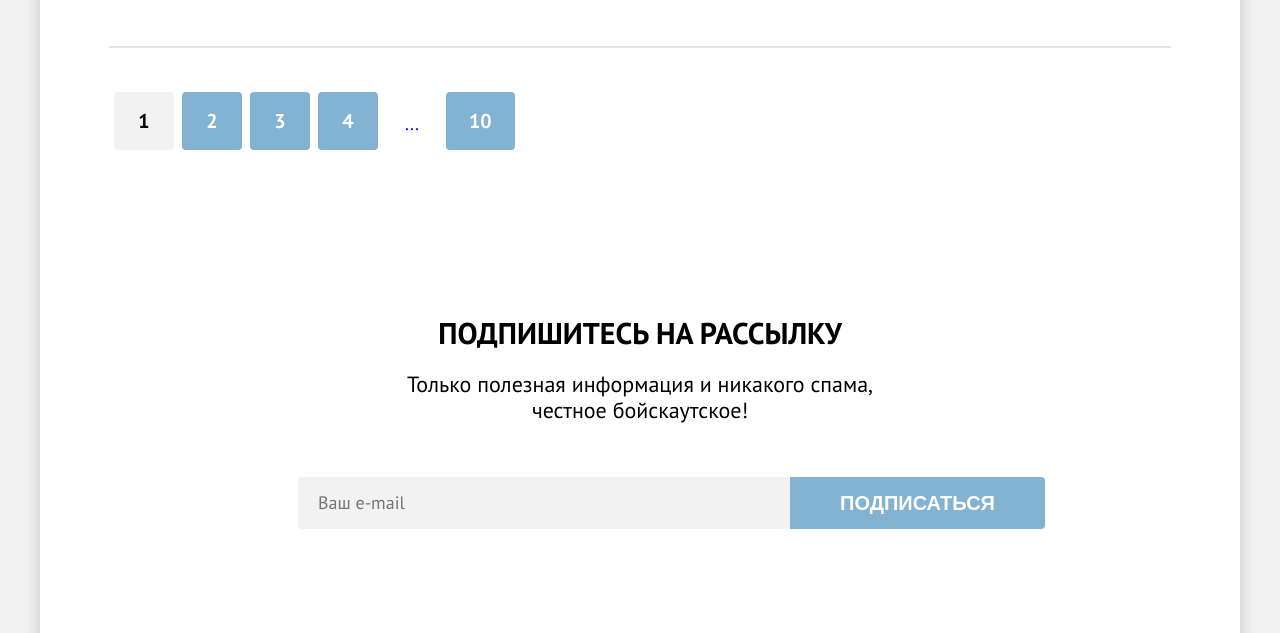
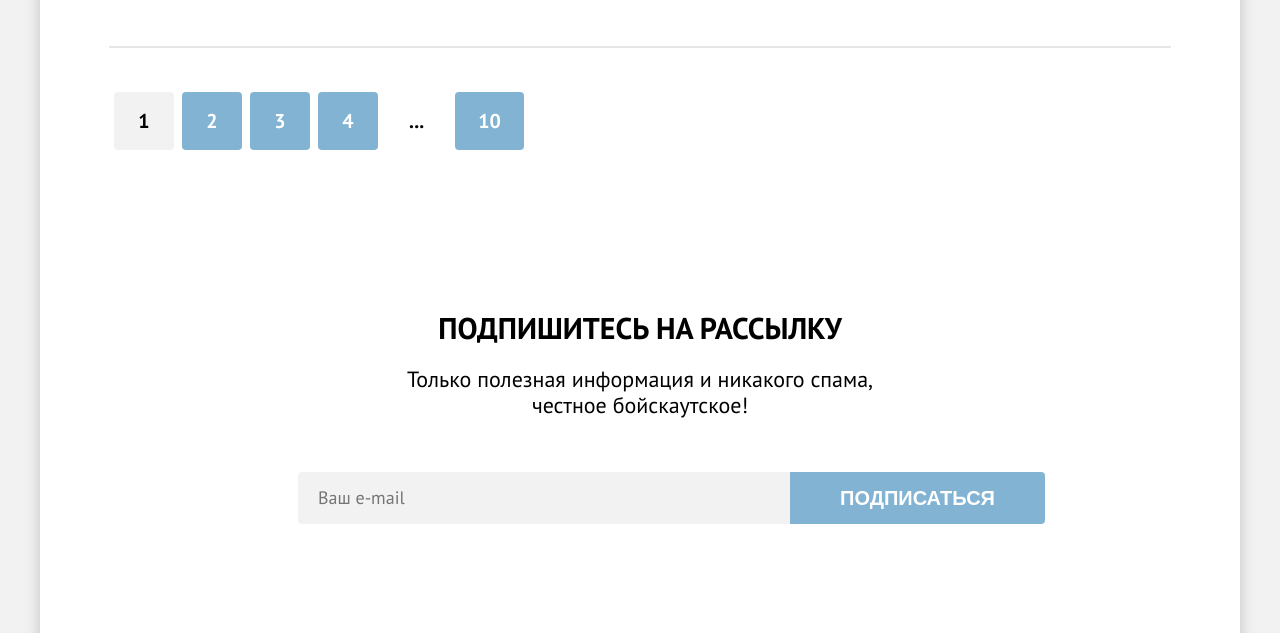
Before and after one commit to htmlacademy-htmlcss/2142285-sedona-35, a plain HTML site: page catalog.html in a window 1280 px wide. Shown: the part 1619-2252 px from the top of the page. Drawn offline with Linux system fonts and the light colour scheme.

Commit message:
добавляю и исправляю

```diff
--- a/styles/styles.css
+++ b/styles/styles.css
@@ -1026,7 +1026,6 @@ a {
   left: 14px;
 }
 
-
 .button-icon-current {
   border: 2px solid #000000;
 }
@@ -1182,13 +1181,19 @@ a {
 }
 
 .pagination-point {
-  display: block;
-  min-width: 60px;
-  padding: 25px 0;
-  margin:0;
-  text-align: center;
-  box-sizing: border-box;
-}
+    background: transparent;
+    color: #000000;
+    display: block;
+    box-sizing: border-box;
+    min-width: 60px;
+    padding: 11px 23px;
+    font-weight: 700;
+    font-size: 20px;
+    line-height: 36px;
+    text-align: center;
+    margin: 4px;
+    border-radius: 4px;
+  }
 
 .pagination-link:not(.pagination-current):hover {
   background: #68A2CA;
@@ -1219,9 +1224,9 @@ a {
   background: rgba(242, 242, 242, 0.8);
 }
 
-.modal-container-close {
+/*.modal-container-close {
   display: none;
-}
+}*/
 
 .modal {
   position: relative;
```
